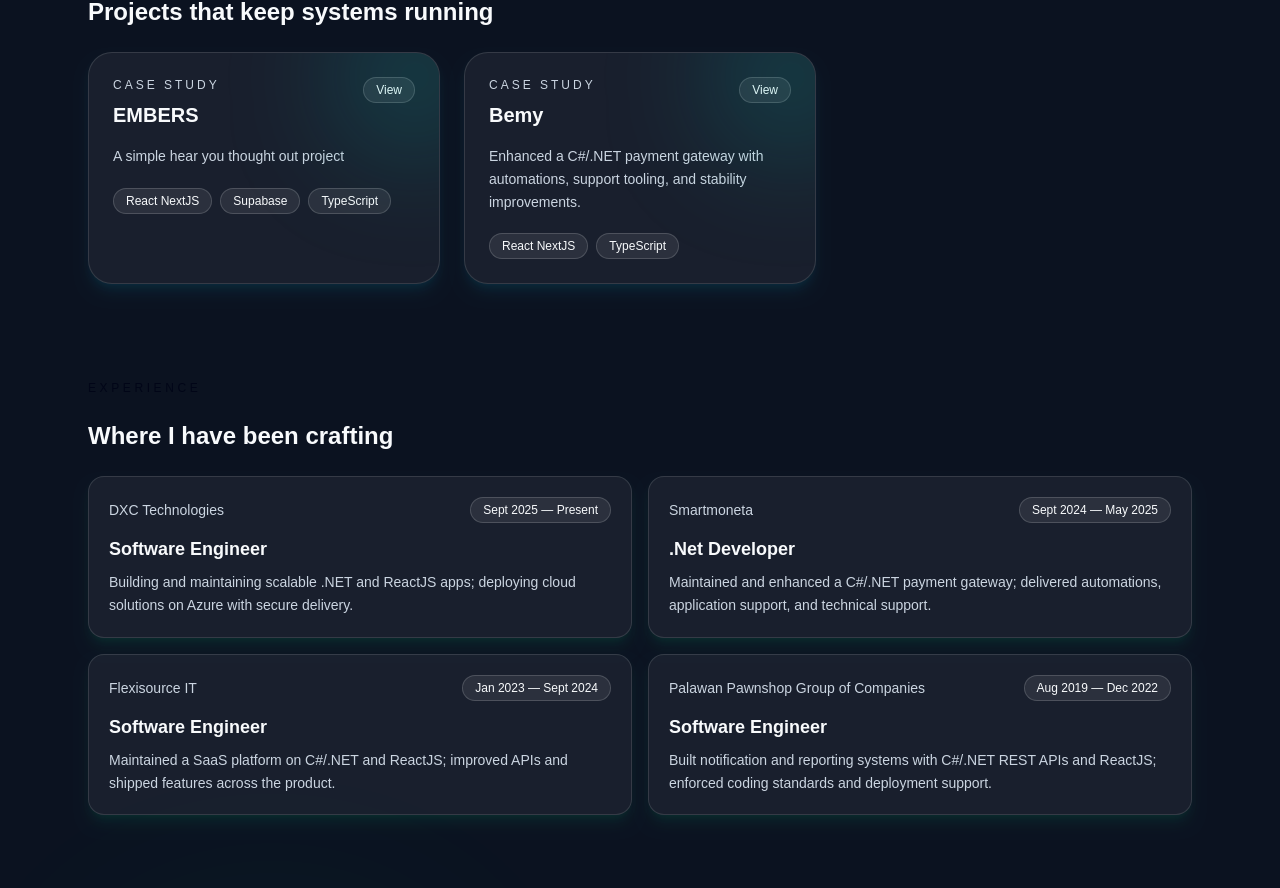
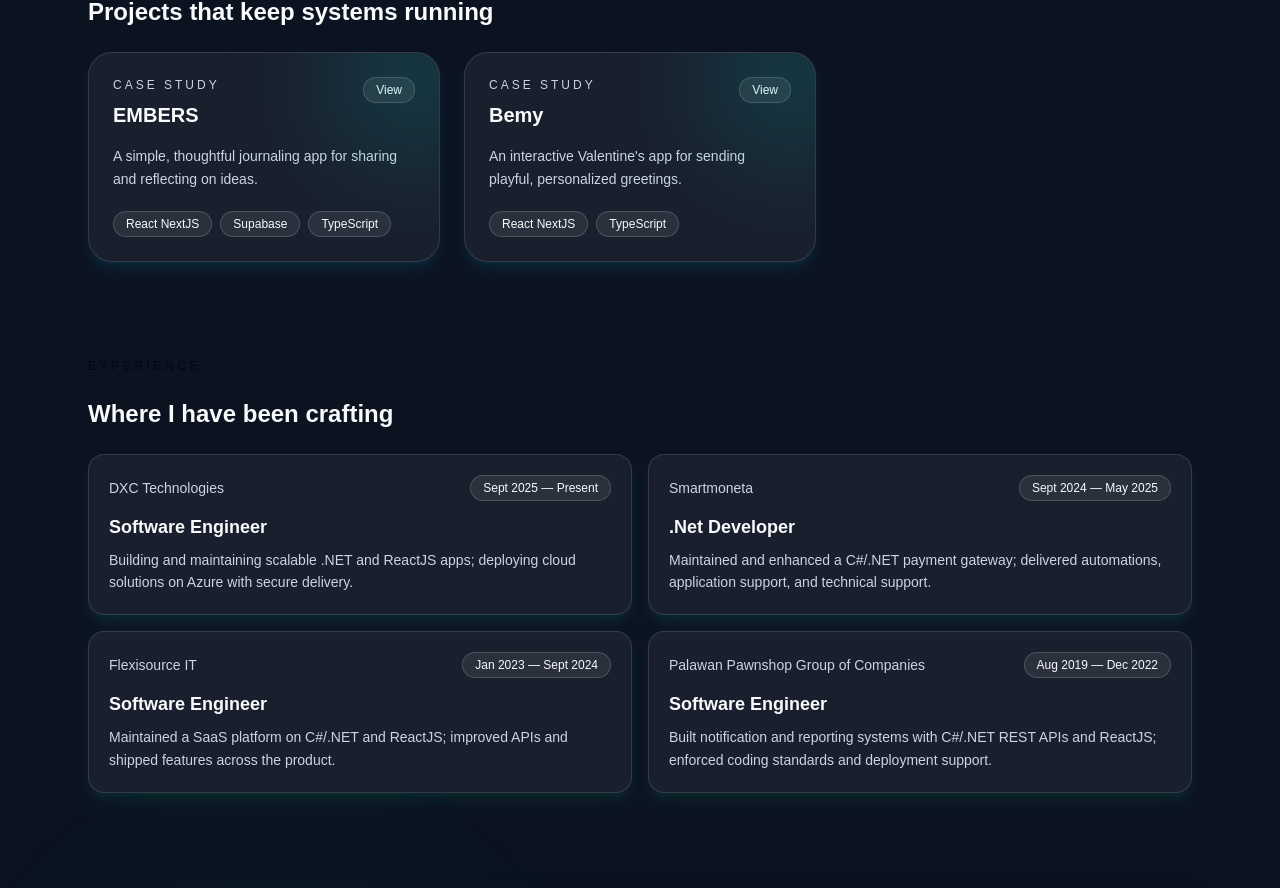
Before and after one commit to average04/porfolio, a Next.js app in the folder portfolio/: page / in a window 1280 px wide. Shown: the part 1052-1940 px from the top of the page. Built offline with nearby package versions, Linux system fonts and the light colour scheme.

Commit message:
Updated description

```diff
--- a/portfolio/app/page.tsx
+++ b/portfolio/app/page.tsx
@@ -7,13 +7,13 @@ import { useEffect, useState } from "react";
 const projects = [
   {
     title: "EMBERS",
-    description: "A simple hear you thought out project",
+    description: "A simple, thoughtful journaling app for sharing and reflecting on ideas.",
     stack: ["React NextJS", "Supabase", "TypeScript"],
     href: "https://embrs.netlify.app/",
   },
   {
     title: "Bemy",
-    description: "Enhanced a C#/.NET payment gateway with automations, support tooling, and stability improvements.",
+    description: "An interactive Valentine's app for sending playful, personalized greetings.",
     stack: ["React NextJS", "TypeScript"],
     href: "https://bemy.jayrb.dev",
   },
```
